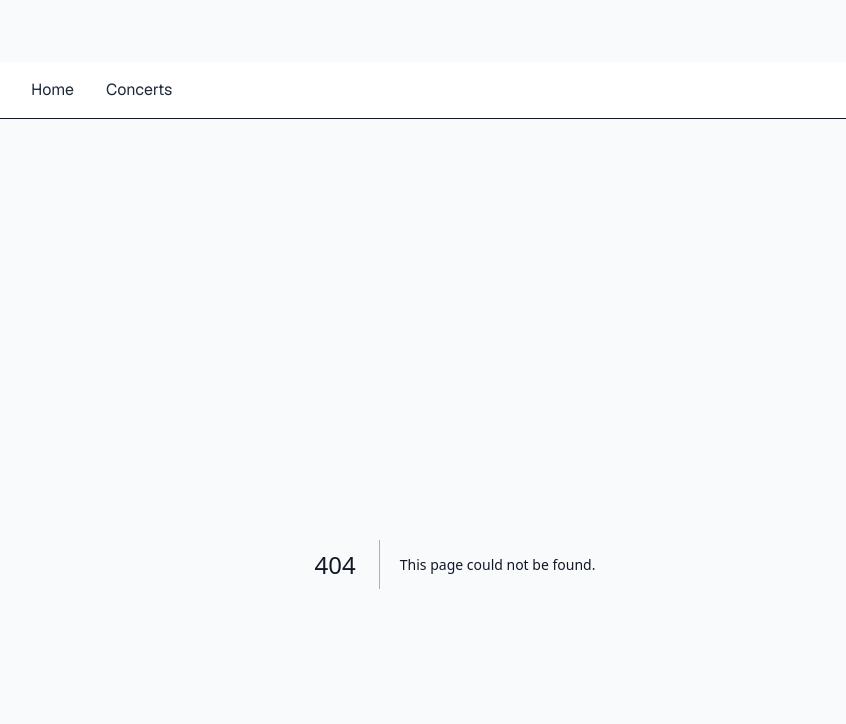
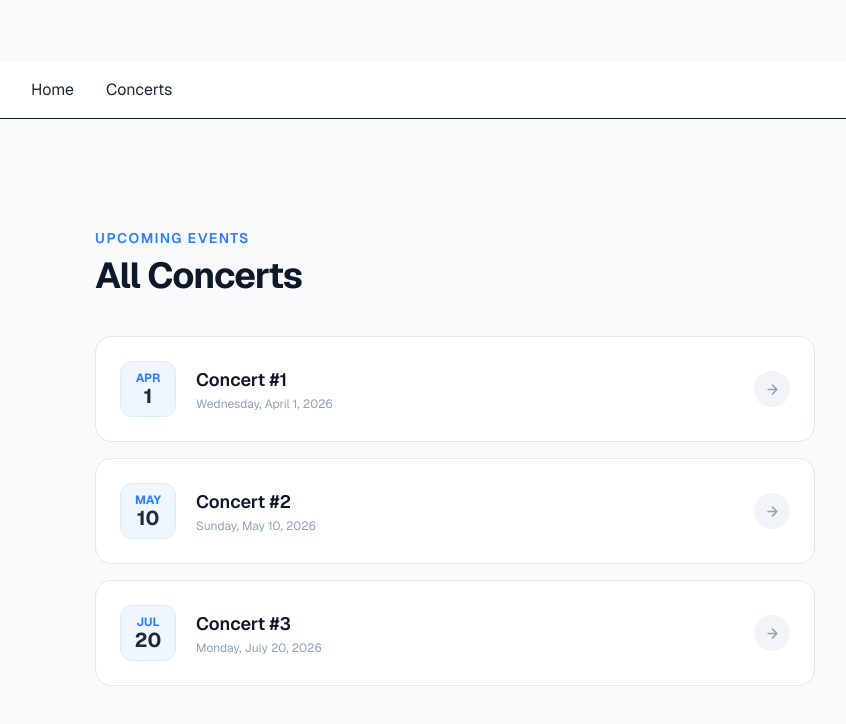
Before and after one commit to romelt777/tickethub-aws-frontend, a Next.js app: page /concerts in a window 1280 px wide. Before the commit this address had no page. Shown: the top 724 px of the page, without its empty margins (185-1031 px from the left). Built offline with nearby package versions, Linux system fonts and the light colour scheme.

Commit message:
created all concerts page

```diff
--- /dev/null
+++ b/src/app/concerts/page.tsx
@@ -0,0 +1,65 @@
+import Link from "next/link";
+
+
+const Concerts = () => {
+    const concerts = [
+        { id: '1', date: '2026-04-01' },
+        { id: '2', date: '2026-05-10' },
+        { id: '3', date: '2026-07-20' },
+    ];
+
+    const formatDate = (iso: string) => {
+        const d = new Date(iso + 'T00:00:00');
+        return d.toLocaleDateString('en-US', { weekday: 'long', year: 'numeric', month: 'long', day: 'numeric' });
+    };
+
+    return (
+        <div className="min-h-screen bg-slate-50 px-6 py-16">
+            <div className="max-w-3xl mx-auto">
+                {/* header */}
+                <div className="mb-10">
+                    <p className="text-blue-500 text-sm font-semibold tracking-widest uppercase mb-2">Upcoming Events</p>
+                    <h1 className="text-4xl font-bold text-slate-900 tracking-tight">All Concerts</h1>
+                </div>
+
+                {/* cards */}
+                <div className="flex flex-col gap-4">
+                    {concerts.map((concert) => (
+                        <Link
+                            key={concert.id}
+                            href={{ pathname: `/concerts/${concert.id}`, query: { date: concert.date } }}
+                            className="group bg-white border border-slate-200 rounded-2xl p-6 flex items-center justify-between hover:border-blue-300 hover:shadow-md transition-all duration-200"
+                        >
+                            <div className="flex items-center gap-5">
+                                {/* date badge */}
+                                <div className="flex-shrink-0 w-14 h-14 rounded-xl bg-blue-50 flex flex-col items-center justify-center border border-blue-100">
+                                    <span className="text-blue-500 text-xs font-bold uppercase leading-none">
+                                        {new Date(concert.date + 'T00:00:00').toLocaleString('en-US', { month: 'short' })}
+                                    </span>
+                                    <span className="text-slate-800 text-xl font-bold leading-none mt-0.5">
+                                        {new Date(concert.date + 'T00:00:00').getDate()}
+                                    </span>
+                                </div>
+
+                                <div>
+                                    <h2 className="text-lg font-semibold text-slate-900">Concert #{concert.id}</h2>
+                                    {/* <p className="text-slate-500 text-sm">{concert.venue} · {concert.genre}</p> */}
+                                    <p className="text-slate-400 text-xs mt-0.5">{formatDate(concert.date)}</p>
+                                </div>
+                            </div>
+
+                            {/* arrow */}
+                            <div className="flex-shrink-0 w-9 h-9 rounded-full bg-slate-100 group-hover:bg-blue-500 flex items-center justify-center transition-colors duration-200">
+                                <svg width="15" height="15" viewBox="0 0 24 24" fill="none" stroke="currentColor" strokeWidth="2.5" strokeLinecap="round" strokeLinejoin="round" className="text-slate-400 group-hover:text-white transition-colors duration-200">
+                                    <path d="M5 12h14M12 5l7 7-7 7" />
+                                </svg>
+                            </div>
+                        </Link>
+                    ))}
+                </div>
+            </div>
+        </div>
+    );
+}
+
+export default Concerts
--- a/src/app/layout.tsx
+++ b/src/app/layout.tsx
@@ -14,8 +14,7 @@ const geistMono = Geist_Mono({
 });
 
 export const metadata: Metadata = {
-  title: "Create Next App",
-  description: "Generated by create next app",
+  title: "TicketHub",
 };
 
 export default function RootLayout({
@@ -32,6 +31,7 @@ export default function RootLayout({
             {children}
           </main>
         </div>
-      </body>    </html>
+      </body>
+    </html>
   );
 }
```
